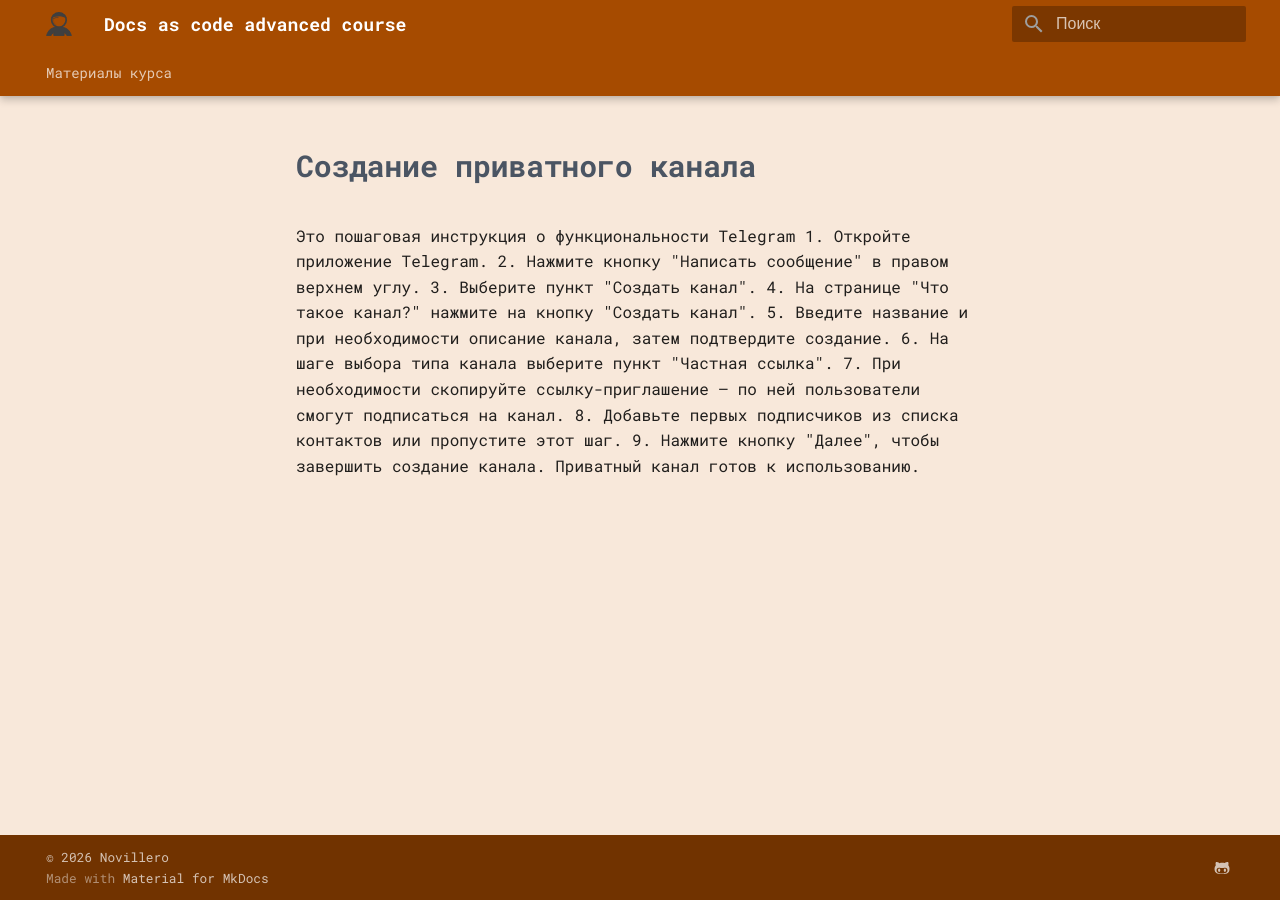
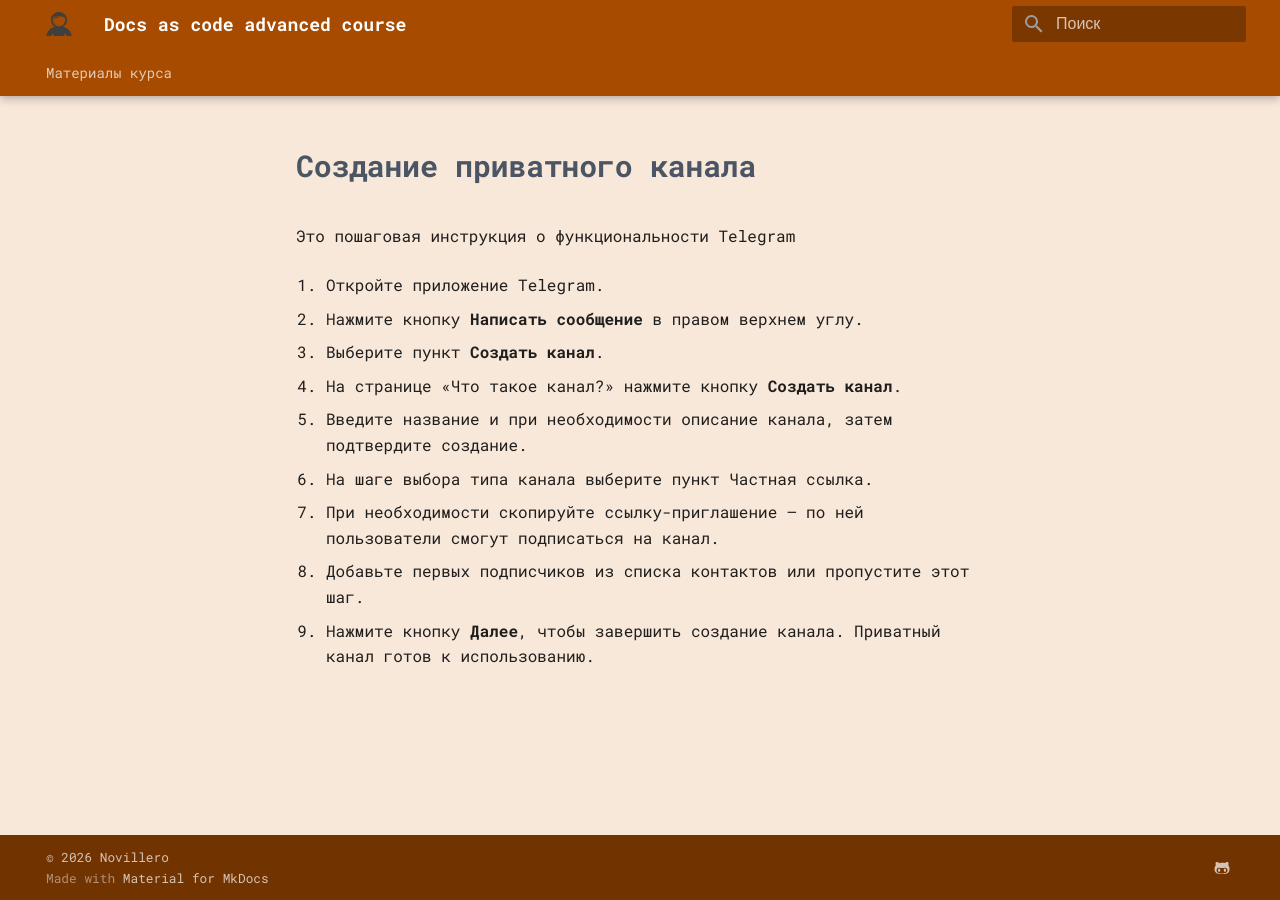
Before and after one commit to novillero/dac-adv-2, an MkDocs documentation site: the page built from docs/instructions/frenchassassin-instruction.md, in a window 1280 px wide. Built offline with MkDocs 1.6.1 and Material for MkDocs 9.7.7, drawn with Linux system fonts in a browser that asks for light colours; some web fonts are replaced.

Commit message:
Внесла правки согласно ревью

```diff
--- a/docs/instructions/frenchassassin-instruction.md
+++ b/docs/instructions/frenchassassin-instruction.md
@@ -1,11 +1,21 @@
 # Создание приватного канала
+
 Это пошаговая инструкция о функциональности Telegram
+
 1. Откройте приложение Telegram.
-2. Нажмите кнопку "Написать сообщение" в правом верхнем углу.
-3. Выберите пункт "Создать канал".
-4. На странице "Что такое канал?" нажмите на кнопку "Создать канал".
+
+2. Нажмите кнопку **Написать сообщение** в правом верхнем углу.
+
+3. Выберите пункт **Создать канал**.
+
+4. На странице «Что такое канал?» нажмите кнопку **Создать канал**.
+
 5. Введите название и при необходимости описание канала, затем подтвердите создание.
-6. На шаге выбора типа канала выберите пункт "Частная ссылка".
+
+6. На шаге выбора типа канала выберите пункт Частная ссылка.
+
 7. При необходимости скопируйте ссылку-приглашение — по ней пользователи смогут подписаться на канал.
+
 8. Добавьте первых подписчиков из списка контактов или пропустите этот шаг.
-9. Нажмите кнопку "Далее", чтобы завершить создание канала. Приватный канал готов к использованию.
+
+9. Нажмите кнопку **Далее**, чтобы завершить создание канала. Приватный канал готов к использованию.
```
